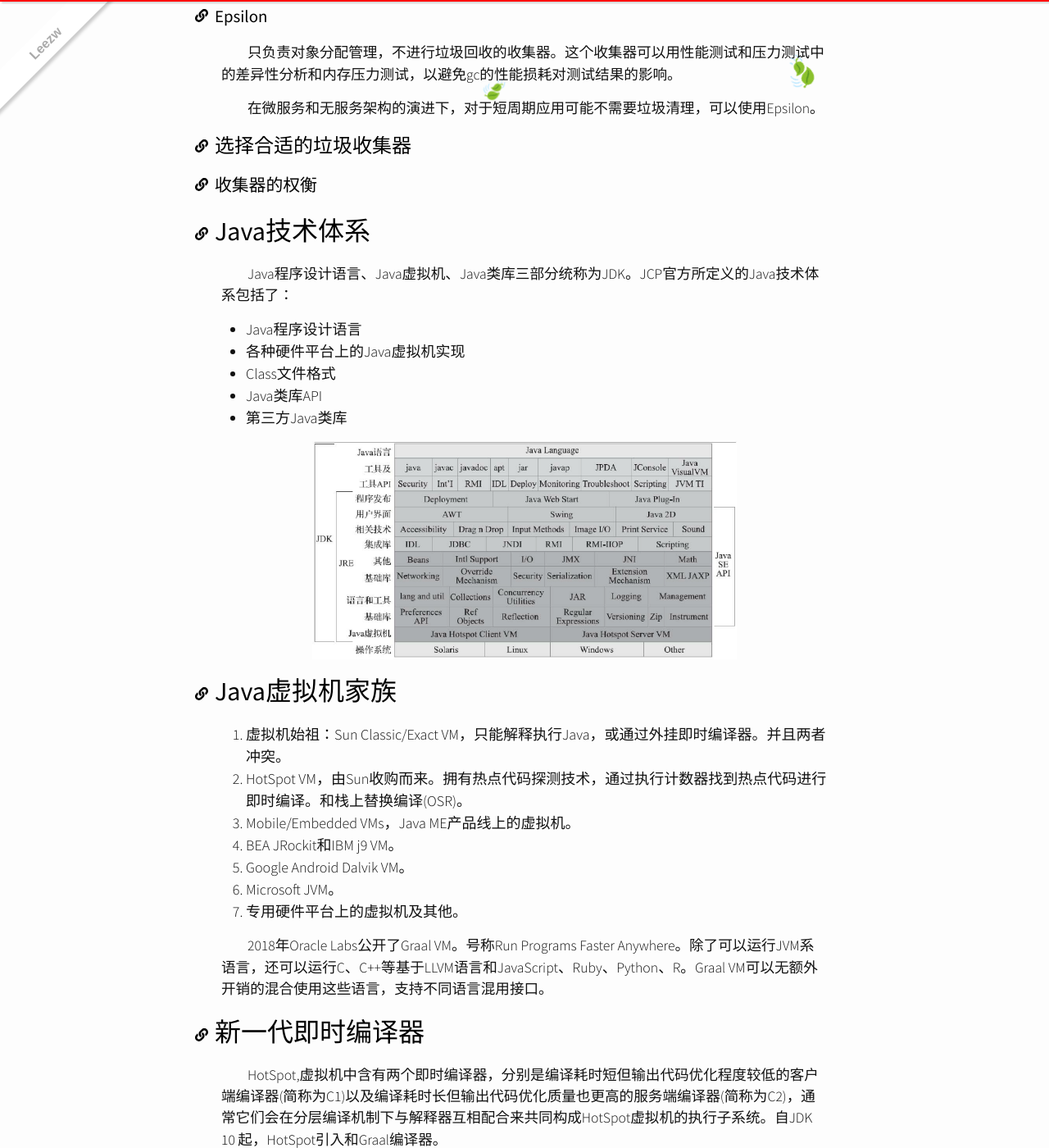
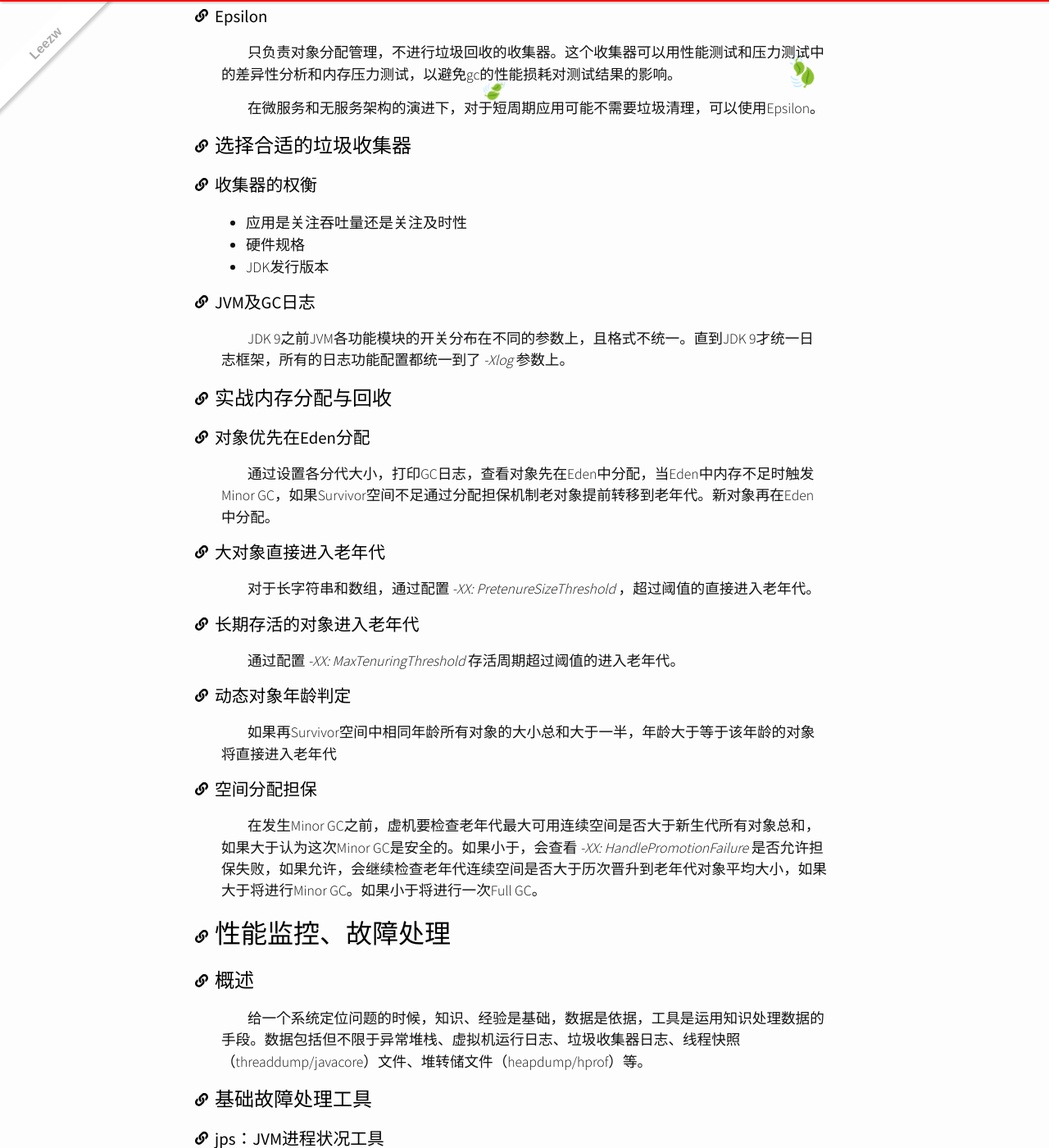
Before and after one commit to quantum-li/quantum-li.github.io, a Jekyll site: the page built from _posts/2020-06-07-understanding-the-jvm-advanced-features-and-best-practices.md, in a window 1280 px wide and 1400 px high, scrolled down 22833 px. Shown: the whole window at 82% size. Built offline with Jekyll 4.4.1, drawn with Linux system fonts in a browser that asks for light colours; nearby versions of some CDN libraries; comment, search, counter and statistics services are not loaded; some of the changed text lies outside the part shown.

Commit message:
Update 2020-06-07-understanding-the-jvm-advanced-features-and-best-practices.md

```diff
--- a/_posts/2020-06-07-understanding-the-jvm-advanced-features-and-best-practices.md
+++ b/_posts/2020-06-07-understanding-the-jvm-advanced-features-and-best-practices.md
@@ -521,14 +521,79 @@ ZGC的缺陷是，如果并发收集的生命周期过长，比如十几分钟
 
 在微服务和无服务架构的演进下，对于短周期应用可能不需要垃圾清理，可以使用Epsilon。
 
-
 ## 选择合适的垃圾收集器
 
 ### 收集器的权衡
 
++ 应用是关注吞吐量还是关注及时性
++ 硬件规格
++ JDK发行版本
 
+### JVM及GC日志
 
+JDK 9之前JVM各功能模块的开关分布在不同的参数上，且格式不统一。直到JDK 9才统一日志框架，所有的日志功能配置都统一到了 *-Xlog* 参数上。
 
+## 实战内存分配与回收
+
+### 对象优先在Eden分配
+
+通过设置各分代大小，打印GC日志，查看对象先在Eden中分配，当Eden中内存不足时触发Minor GC，如果Survivor空间不足通过分配担保机制老对象提前转移到老年代。新对象再在Eden中分配。
+
+### 大对象直接进入老年代
+
+对于长字符串和数组，通过配置 *-XX: PretenureSizeThreshold* ，超过阈值的直接进入老年代。
+
+### 长期存活的对象进入老年代
+
+通过配置 *-XX: MaxTenuringThreshold* 存活周期超过阈值的进入老年代。
+
+### 动态对象年龄判定
+
+如果再Survivor空间中相同年龄所有对象的大小总和大于一半，年龄大于等于该年龄的对象将直接进入老年代
+
+### 空间分配担保
+
+在发生Minor GC之前，虚机要检查老年代最大可用连续空间是否大于新生代所有对象总和，如果大于认为这次Minor GC是安全的。如果小于，会查看 *-XX: HandlePromotionFailure* 是否允许担保失败，如果允许，会继续检查老年代连续空间是否大于历次晋升到老年代对象平均大小，如果大于将进行Minor GC。如果小于将进行一次Full GC。
+
+# 性能监控、故障处理
+
+## 概述
+
+给一个系统定位问题的时候，知识、经验是基础，数据是依据，工具是运用知识处理数据的手段。数据包括但不限于异常堆栈、虚拟机运行日志、垃圾收集器日志、线程快照（threaddump/javacore）文件、堆转储文件（heapdump/hprof）等。
+
+## 基础故障处理工具
+
+### jps：JVM进程状况工具
+
+JVM Process Status Tool，可以列出正在运行的虚拟机进程。
+
+### jstat：JVM统计信息监控工具
+
+JVM Statistics Monitoring Tool，可以显示本地或远程进程中的类加载、内存、垃圾收集、即时编译等运行时数据。
+
+### jinfo：Java配置信息工具
+
+Configuration Info for Java，实时查看和调整虚拟机参数。
+
+### jmap：Java内存映像工具
+
+Memory Map for Java，用于生成堆转储快照heapdum/dump文件。查询finalize执行队列、堆和方法区的空间利用率等信息。
+
+### jhat：JVM堆转储快照分析工具
+
+JVM Heap Analysis Tool与jmap搭配使用。很少使用。
+
+### jstack：Java堆栈跟踪工具
+
+Stack Trace for Java，生成JVM当前时刻线程快照。当前每一个线程的方法堆栈集合。
+
+### 可视化工具
+
+JConsole、VisualVM、Java Mission Control（需要和JFR一同使用）。
+
+# 虚拟机执行子系统
+
+## 类文件结构
 
 
 
```
